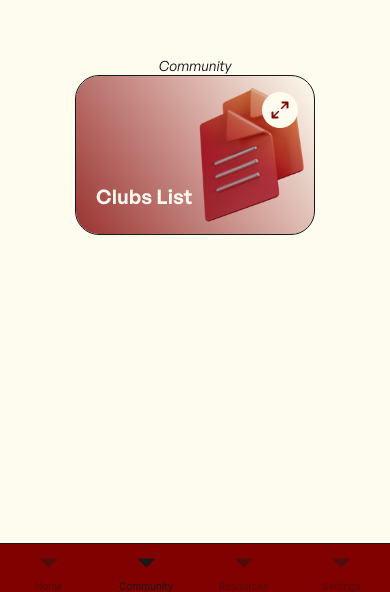
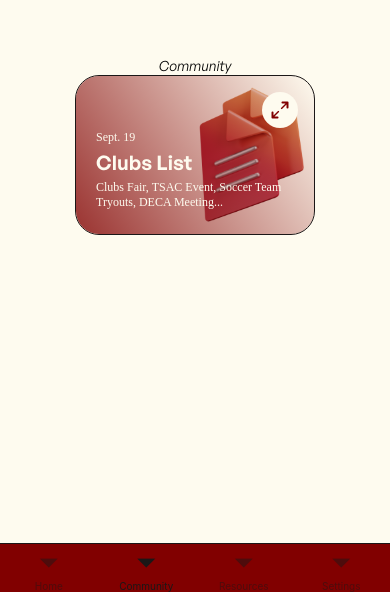
Before and after one commit to Trudeau-SAC/pethsapp-2.0, a React Native app: screen /Community in a window 390 px wide. Shown: the part 252-844 px from the top of the page. Built offline with nearby package versions, Linux system fonts and the light colour scheme.

Commit message:
Finish Card component

```diff
--- a/components/RectangleCard.js
+++ b/components/RectangleCard.js
@@ -29,18 +29,27 @@ const RectangleCard = (props) => {
     },
     textContainer: {
       flex: 1,
-      flexDirection: 'column-reverse',
+      flexDirection: 'column',
+      justifyContent: 'flex-end',
       position: 'absolute',
       width: 200,
       height: 112,
       bottom: theme.spacing.s6,
       left: theme.spacing.s5,
     },
+    text: {
+      color: theme.colors.onPrimary,
+      marginTop: theme.spacing.s1,
+    },
     title: {
-      color: theme.colors.onPrimary,
       fontFamily: theme.fonts.semibold,
       fontWeight: theme.textVariants.heading6.fontWeight,
       fontSize: theme.textVariants.heading6.fontSize,
+    },
+    subtitle: {
+      fontFamily: theme.fonts.regular,
+      fontWeight: theme.textVariants.body2.fontWeight,
+      fontSize: theme.textVariants.body2.fontSize,
     },
     graphic: {
       resizeMode: 'contain',
@@ -58,8 +67,8 @@ const RectangleCard = (props) => {
       position: 'absolute',
       width: 36,
       height: 36,
-      right: 16,
-      top: 16,
+      right: theme.spacing.s4,
+      top: theme.spacing.s4,
       borderRadius: '50%',
       backgroundColor: theme.colors.onPrimary,
       padding: 8,
@@ -83,17 +92,25 @@ const RectangleCard = (props) => {
       />
       <View style={styles.textContainer}>
         {props.supertitle && (
-          <Text style={styles.supertitle}>{props.supertitle}</Text>
+          <Text style={{ ...styles.subtitle, ...styles.text }}>
+            {props.supertitle}
+          </Text>
         )}
-        {props.title && <Text style={styles.title}>{props.title}</Text>}
+        {props.title && (
+          <Text style={{ ...styles.title, ...styles.text }}>{props.title}</Text>
+        )}
         {props.subtitle && (
-          <Text style={styles.subtitle}>{props.subtitle}</Text>
+          <Text style={{ ...styles.subtitle, ...styles.text }}>
+            {props.subtitle}
+          </Text>
         )}
       </View>
       <TouchableHighlight
         style={styles.button}
         underlayColor={theme.colors.neutral2}
-        onPress={() => navigation.navigate(props.navigateTo)}
+        onPress={() =>
+          navigation.navigate(props.navigateTo, props.navigationParams)
+        }
       >
         <Image
           style={styles.icon}
--- a/screens/community/Community.js
+++ b/screens/community/Community.js
@@ -8,6 +8,8 @@ const Community = ({ navigation }) => {
       <Text style={{ fontFamily: 'GeneralSansItalic' }}>Community</Text>
       <RectangleCard
         title="Clubs List"
+        subtitle="Clubs Fair, TSAC Event, Soccer Team Tryouts, DECA Meeting..."
+        supertitle="Sept. 19"
         navigateTo="Clubs List"
         imageSource={require('../../assets/graphics/clubs-list.png')}
       />
```
